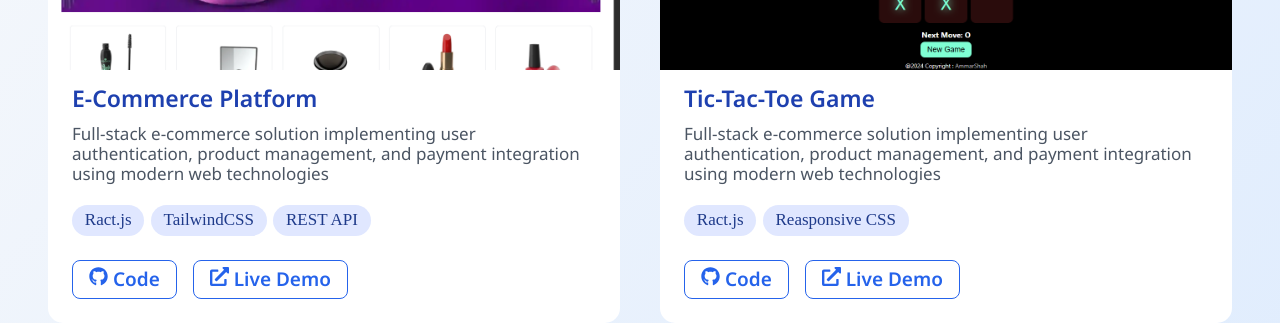
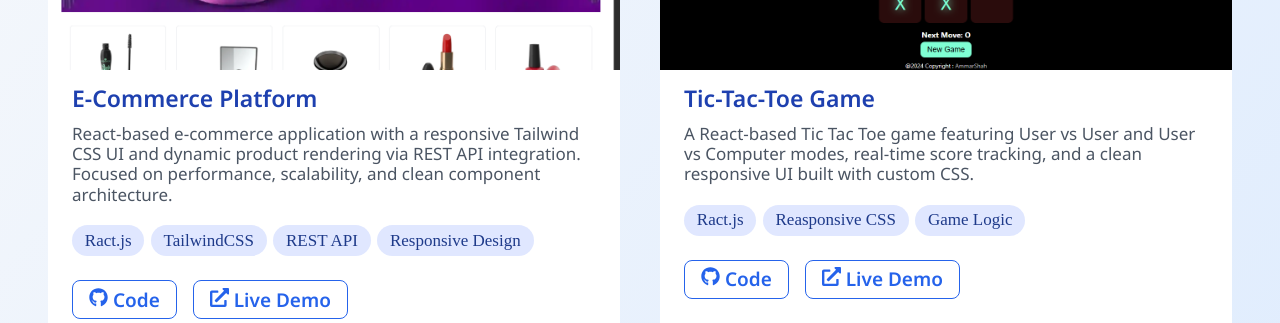
Before and after one commit to abuammar003/abuammar-portfolio, a React (Vite) app: page / in a window 1280 px wide. Shown: the part 2580-2903 px from the top of the page. Built offline with nearby package versions, Linux system fonts and the light colour scheme.

Commit message:
Projects details updated

```diff
--- a/src/components/Projects/Projects.jsx
+++ b/src/components/Projects/Projects.jsx
@@ -12,8 +12,8 @@ const Projects = () => {
             id: 1,
             image: eCommerce,
             title: "E-Commerce Platform",
-            description : "Full-stack e-commerce solution implementing user authentication, product management, and payment integration using modern web technologies",
-            tech: ["Ract.js", 'TailwindCSS', 'REST API'],
+            description : "React-based e-commerce application with a responsive Tailwind CSS UI and dynamic product rendering via REST API integration. Focused on performance, scalability, and clean component architecture.",
+            tech: ["Ract.js", 'TailwindCSS', 'REST API', 'Responsive Design'],
             gitHub: "#",
             live: "#"
         },
@@ -21,8 +21,8 @@ const Projects = () => {
             id: 2,
             image: ticTacToe,
             title: "Tic-Tac-Toe Game",
-            description : "Full-stack e-commerce solution implementing user authentication, product management, and payment integration using modern web technologies",
-            tech: ["Ract.js", 'Reasponsive CSS'],
+            description : "A React-based Tic Tac Toe game featuring User vs User and User vs Computer modes, real-time score tracking, and a clean responsive UI built with custom CSS.",
+            tech: ["Ract.js", 'Reasponsive CSS', 'Game Logic'],
             gitHub: "https://github.com/abuammar003/reactTicTacToeApp",
             live: "https://tic-tac-toe-app-zeta-six.vercel.app/"
         },
```
